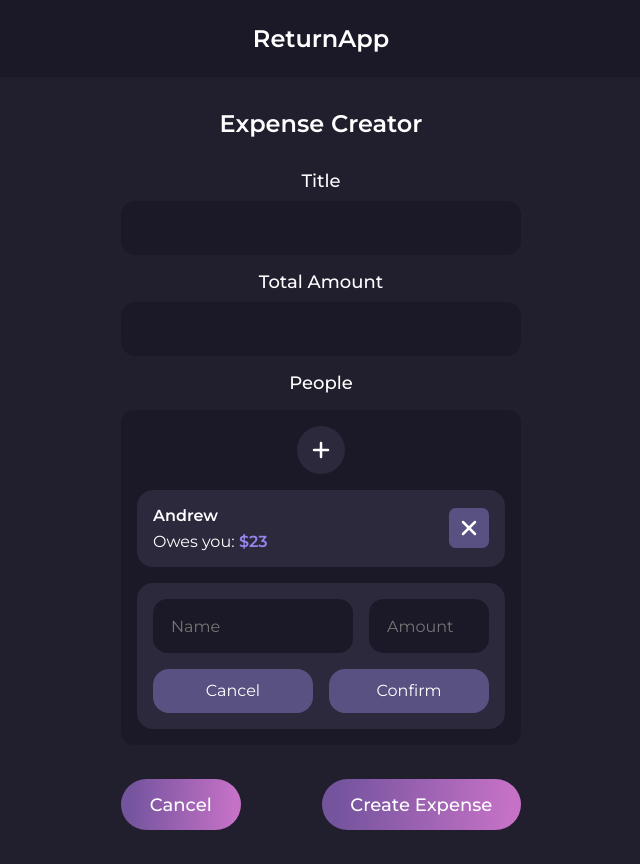
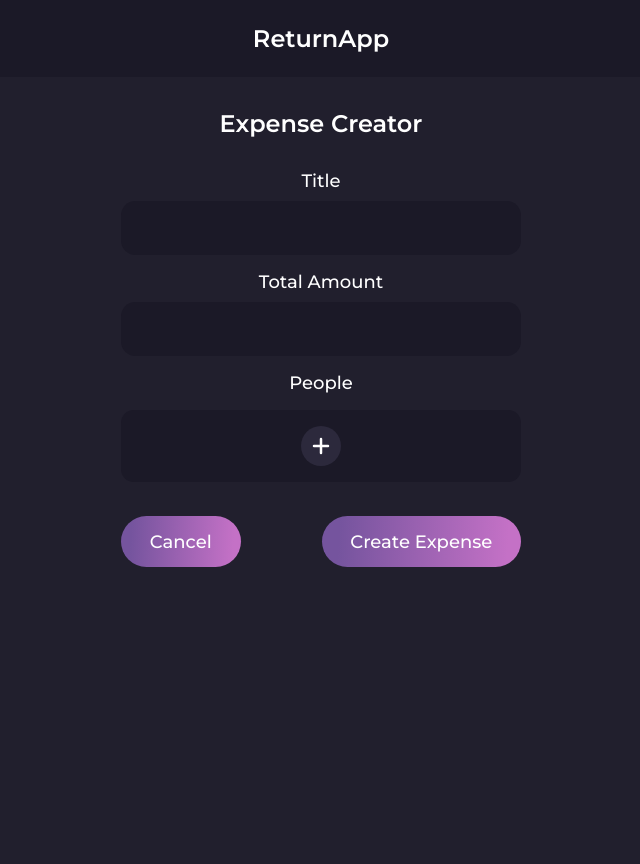
Before and after one commit to chmery/returnapp, a React (Create React App) app: page / in a window 1280 px wide. Both pictures are taken after a click on the button "Add new expense". Shown: the whole page, without its empty margins (319-959 px from the left). After the commit the page ends 800 px from the top, so only its background shows below. Built offline with nearby package versions, Linux system fonts and the light colour scheme.

Commit message:
Create add people component state

```diff
--- a/src/components/Expenses/Expenses.js
+++ b/src/components/Expenses/Expenses.js
@@ -4,9 +4,9 @@ import ExpenseCreator from "./ExpenseCreator/ExpenseCreator";
 
 import classes from "./Expenses.module.css";
 import ExpensesList from "./ExpensesList/ExpensesList";
-import PlusIcon from "./PlusIcon";
+import PlusIcon from "../UI/Buttons/PlusIcon";
 
-const DefaultMessage = (props) => {
+const StarterContent = (props) => {
     return (
         <div className={classes.expenses}>
             <h1>Your Expenses</h1>
@@ -26,7 +26,7 @@ const Expenses = () => {
 
     return (
         <>
-            {!isCreatorShown && <DefaultMessage onOpenCreator={openCreatorHandler} />}
+            {!isCreatorShown && <StarterContent onOpenCreator={openCreatorHandler} />}
             {isCreatorShown && <ExpenseCreator onCancel={closeCreatorHandler} />}
         </>
     );
--- a/src/components/Expenses/PeopleList/AddPeople.js
+++ b/src/components/Expenses/PeopleList/AddPeople.js
@@ -2,7 +2,7 @@ import classes from "./AddPeople.module.css";
 import Input from "../../UI/Input";
 import ButtonSecondary from "../../UI/Buttons/ButtonSecondary";
 
-const AddPeople = () => {
+const AddPeople = (props) => {
     return (
         <div className={classes["add-people"]}>
             <div className={classes.inputs}>
@@ -13,7 +13,7 @@ const AddPeople = () => {
                 />
             </div>
             <div className={classes.action}>
-                <ButtonSecondary>Cancel</ButtonSecondary>
+                <ButtonSecondary onClick={props.onCancel}>Cancel</ButtonSecondary>
                 <ButtonSecondary>Confirm</ButtonSecondary>
             </div>
         </div>
--- a/src/components/Expenses/PeopleList/PeopleList.js
+++ b/src/components/Expenses/PeopleList/PeopleList.js
@@ -1,10 +1,16 @@
 import classes from "./PeopleList.module.css";
-import PlusIcon from "../PlusIcon";
+import PlusIcon from "../../UI/Buttons/PlusIcon";
 import AddPeople from "./AddPeople";
 import PeopleItem from "./PeopleItem";
 import DarkCard from "../../UI/Cards/DarkCard";
+import PlusButton from "../../UI/Buttons/PlusButton";
+import { useState } from "react";
+
+//{peopleList}
 
 const People = () => {
+    const [isAddPeopleShown, setIsAddPeopleShown] = useState(false);
+
     const TEST_DATA = [
         {
             name: "Andrew",
@@ -14,15 +20,15 @@ const People = () => {
 
     const peopleList = TEST_DATA.map((person) => <PeopleItem personData={person} />);
 
+    const showAddPeopleHandler = () => setIsAddPeopleShown(true);
+    const hideAddPeopleHandler = () => setIsAddPeopleShown(false);
+
     return (
         <>
             <p className={classes.people}>People</p>
             <DarkCard>
-                <div className={classes.icon}>
-                    <PlusIcon />
-                </div>
-                {peopleList}
-                <AddPeople />
+                {!isAddPeopleShown && <PlusButton onClick={showAddPeopleHandler} />}
+                {isAddPeopleShown && <AddPeople onCancel={hideAddPeopleHandler} />}
             </DarkCard>
         </>
     );
--- a/src/components/Expenses/PeopleList/PeopleList.module.css
+++ b/src/components/Expenses/PeopleList/PeopleList.module.css
@@ -2,20 +2,3 @@
     font-size: 1.125rem;
     font-weight: 500;
 }
-
-.icon {
-    margin: auto;
-    display: flex;
-    justify-content: center;
-    align-items: center;
-    width: 3em;
-    height: 3em;
-    border-radius: 100vh;
-    background-color: var(--item-bg);
-    cursor: pointer;
-    transition: transform 0.2s;
-}
-
-.icon:hover {
-    transform: scale(1.1);
-}
--- a/src/components/UI/Buttons/ButtonSecondary.js
+++ b/src/components/UI/Buttons/ButtonSecondary.js
@@ -1,7 +1,11 @@
 import classes from "./ButtonSecondary.module.css";
 
 const ButtonSecondary = (props) => {
-    return <button className={classes.button}>{props.children}</button>;
+    return (
+        <button onClick={props.onClick} className={classes.button}>
+            {props.children}
+        </button>
+    );
 };
 
 export default ButtonSecondary;
--- /dev/null
+++ b/src/components/UI/Buttons/PlusButton.js
@@ -0,0 +1,12 @@
+import PlusIcon from "./PlusIcon";
+import classes from "./PlusButton.module.css";
+
+const PlusButton = (props) => {
+    return (
+        <button onClick={props.onClick} className={classes.button}>
+            <PlusIcon />
+        </button>
+    );
+};
+
+export default PlusButton;
--- /dev/null
+++ b/src/components/UI/Buttons/PlusButton.module.css
@@ -0,0 +1,17 @@
+.button {
+    margin: auto;
+    display: flex;
+    justify-content: center;
+    align-items: center;
+    width: 3em;
+    height: 3em;
+    border-radius: 100vh;
+    background-color: var(--item-bg);
+    cursor: pointer;
+    transition: transform 0.2s;
+    border: none;
+}
+
+.button:hover {
+    transform: scale(1.1);
+}
```
Also changed, not shown: src/components/UI/Buttons/PlusIcon.js (renamed from src/components/Expenses/PlusIcon.js).
